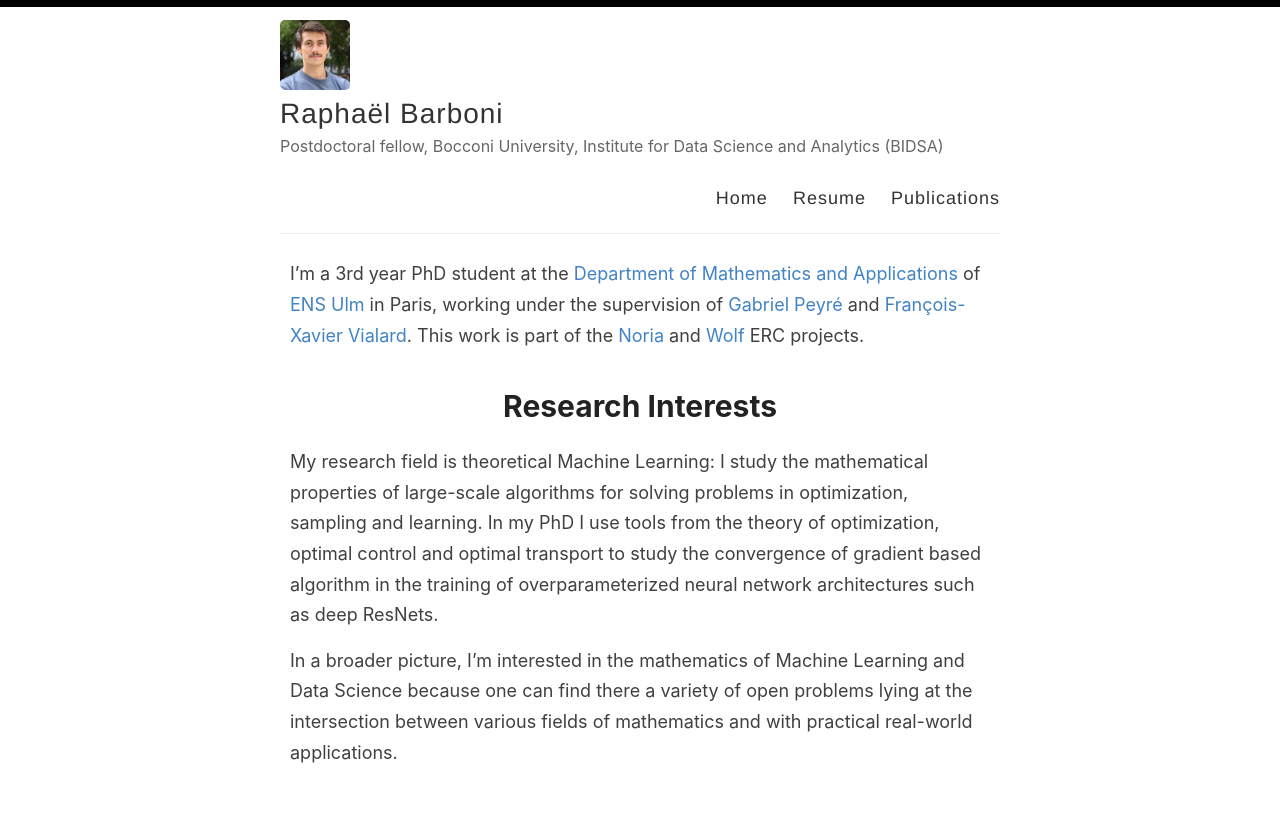
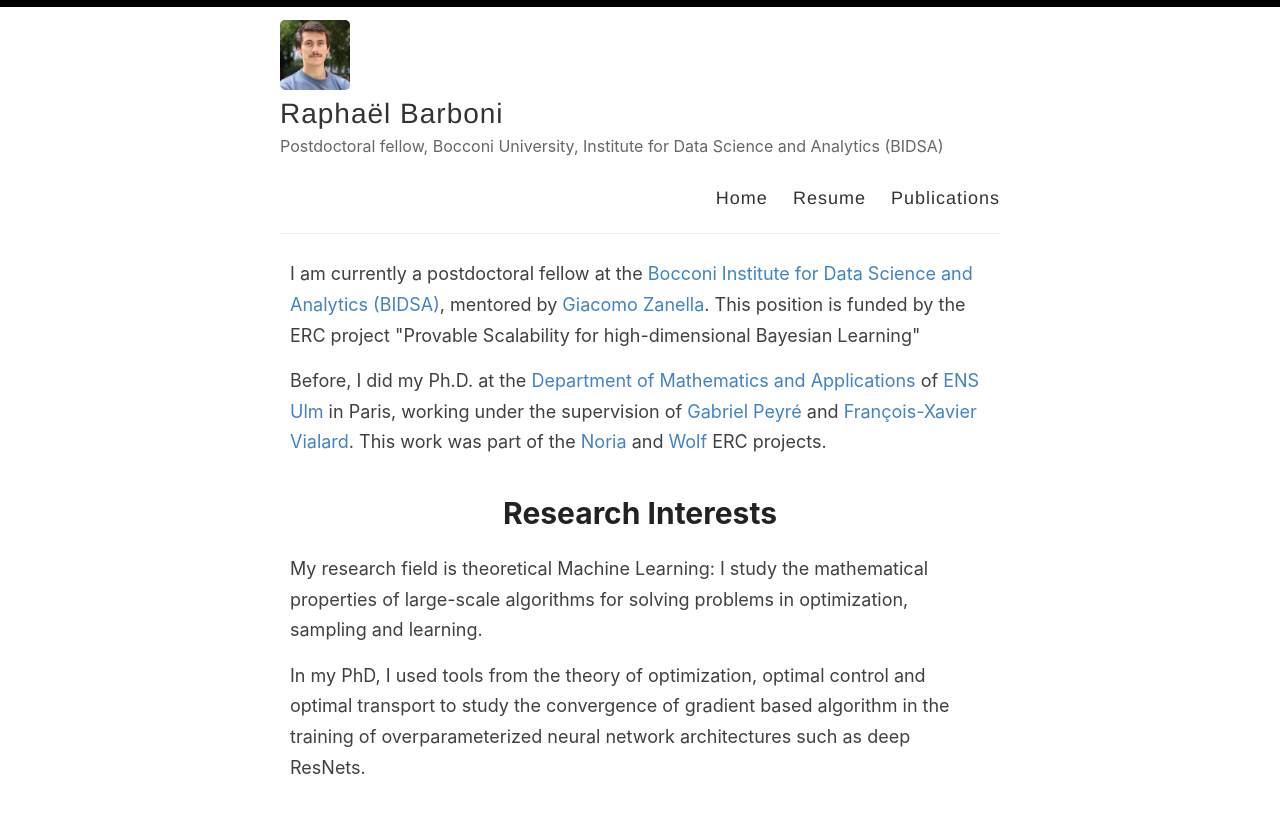
Before and after one commit to rbarboni/rbarboni.github.io, a Jekyll site: the page built from index.html, in a window 1280 px wide and 900 px high. Shown: the top 813 px of the window. Built offline with Jekyll 4.4.1, drawn with Linux system fonts in a browser that asks for light colours; the list of posts is cut into pages by our own code.

Commit message:
Revise personal and research details in index.html
Updated personal information and research interests in the HTML file.

```diff
--- a/index.html
+++ b/index.html
@@ -4,13 +4,16 @@ layout: default
 
 <div class="wrapper-main">
 	<div id="main" role="main" class="container">
-  	<p>I’m a 3rd year PhD student at the <a href="http://www.math.ens.fr/">Department of Mathematics and Applications</a> of <a href="https://www.ens.psl.eu/">ENS Ulm</a> in Paris, working under the supervision of <a href="http://www.gpeyre.com/">Gabriel Peyré</a> and <a href="http://angkor.univ-mlv.fr/~vialard/">François-Xavier Vialard</a>. This work is part of the <a href="http://www.gpeyre.com/noria/">Noria</a> and <a href="http://www.gpeyre.com/wolf/">Wolf</a> ERC projects.</p>
 
-		<h1>Research Interests</h1>
+	<p>I am currently a postdoctoral fellow at the <a href="https://bidsa.unibocconi.eu">Bocconi Institute for Data Science and Analytics (BIDSA)</a>, mentored by <a href="https://sites.google.com/site/gzanellawebpage/home">Giacomo Zanella</a>. This position is funded by the ERC project "Provable Scalability for high-dimensional Bayesian Learning"<p>
 
-		<p>My research field is theoretical Machine Learning: I study the mathematical properties of large-scale algorithms for solving problems in optimization, sampling and learning. In my PhD I use tools from the theory of optimization, optimal control and optimal transport to study the convergence of gradient based algorithm in the training of overparameterized neural network architectures such as deep ResNets.</p>
+  	<p>Before, I did my Ph.D. at the <a href="http://www.math.ens.fr/">Department of Mathematics and Applications</a> of <a href="https://www.ens.psl.eu/">ENS Ulm</a> in Paris, working under the supervision of <a href="http://www.gpeyre.com/">Gabriel Peyré</a> and <a href="http://angkor.univ-mlv.fr/~vialard/">François-Xavier Vialard</a>. This work was part of the <a href="http://www.gpeyre.com/noria/">Noria</a> and <a href="http://www.gpeyre.com/wolf/">Wolf</a> ERC projects.</p>
 
-		<p>In a broader picture, I’m interested in the mathematics of Machine Learning and Data Science because one can find there a variety of open problems lying at the intersection between various fields of mathematics and with practical real-world applications.</p>
+	<h1>Research Interests</h1>
+
+	<p>My research field is theoretical Machine Learning: I study the mathematical properties of large-scale algorithms for solving problems in optimization, sampling and learning.</p>
+
+	<p>In my PhD, I used tools from the theory of optimization, optimal control and optimal transport to study the convergence of gradient based algorithm in the training of overparameterized neural network architectures such as deep ResNets.</p>
 
 	</div>
 </div>
```
